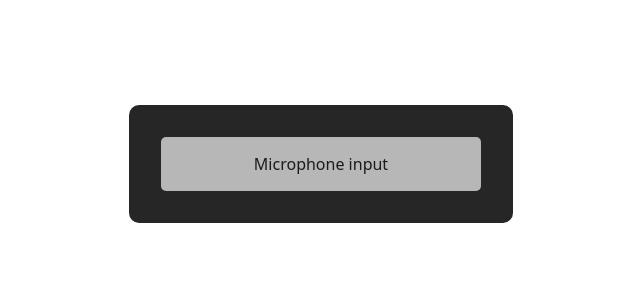
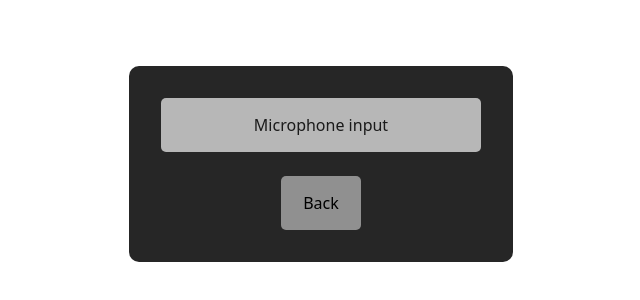
Before and after one commit to TheRealMopcornPuncher/Vocalite, a React (Vite) app in the folder Application/: page /settings in a window 1280 px wide. Shown: the part 236-536 px from the top of the page, without its empty margins (319-959 px from the left). Built offline with nearby package versions, Linux system fonts and the light colour scheme.

Commit message:
Add back button to settings

```diff
--- a/Application/src/settings.css
+++ b/Application/src/settings.css
@@ -24,7 +24,8 @@
 /* Dropdown container */
 .dropdown {
     position: relative;
-    display: inline-block;
+    display: block;
+    margin-bottom: 0;
 }
 
 /* Show dropdown items when open */
@@ -63,3 +64,16 @@
 .dropdown-items p:hover {
     background: #5e5e5e;
 }
+
+.button {
+    background-color: #909090;
+    min-width: 80px;
+    border-radius: 5px;
+    font-size: 16px;
+    padding: 16px;
+    color: #000000;
+    cursor: pointer;
+    border: none;
+    transition: background-color 0.5s;
+    margin-top: 24px;
+}
--- a/Application/src/settings.tsx
+++ b/Application/src/settings.tsx
@@ -1,8 +1,11 @@
 import { useEffect, useState } from 'react'
-import './App.css'
+import { useNavigate } from 'react-router-dom'
+import './app.css'
 import './settings.css'
 
 function Settings() {
+    const navigate = useNavigate();
+
     useEffect(() => {
         document.title = 'Settings';
     }, []);
@@ -20,6 +23,8 @@ function Settings() {
                     <p>Item 2</p>
                 </div>
             </div>
+
+            <button className="button" onClick={() => navigate('/')}>Back</button>
         </div>
     );
 }
```
